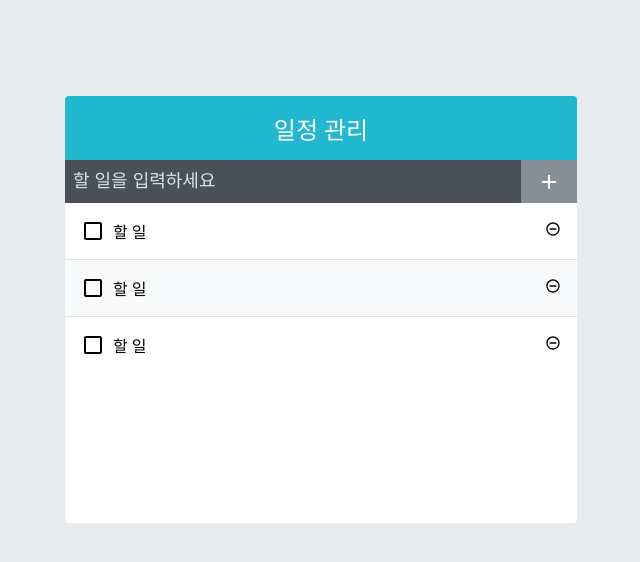
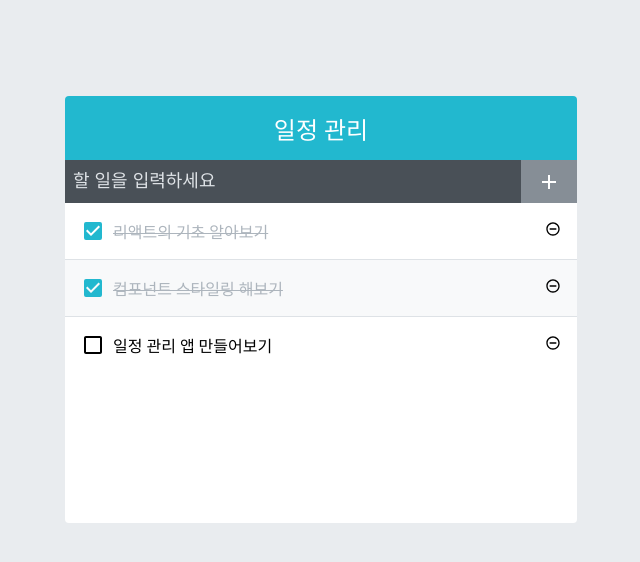
Before and after one commit to gmkim716/reactApp, a React (Create React App) app in the folder todo-app/: page / in a window 1280 px wide. Shown: the top 562 px of the page, without its empty margins (319-959 px from the left). Built offline with nearby package versions, Linux system fonts and the light colour scheme.

Commit message:
diff status depends on checked state

```diff
--- a/todo-app/src/App.js
+++ b/todo-app/src/App.js
@@ -1,15 +1,38 @@
 import logo from './logo.svg';
 import './App.css';
+
+// useState: 상태 정의
+import { useState } from 'react';
+
+// props
 import TodoTemplate from './components/TodoTemplate';
 import TodoInsert from './components/TodoInsert';
 import TodoList from './components/TodoList';
 
 const App = () => {
+  const [todos, setTodos] = useState([
+    {
+      id: 1,
+      text: '리액트의 기초 알아보기',
+      checked: true,
+    },
+    {
+      id: 2,
+      text: '컴포넌트 스타일링 해보기',
+      checked: true,
+    },
+    {
+      id: 3,
+      text: '일정 관리 앱 만들어보기',
+      checked: false,
+    },
+  ]);
+
   // <TodoTemplate> 태그로 감싸서 children 전달
   return (
     <TodoTemplate>
       <TodoInsert />
-      <TodoList />
+      <TodoList todos={todos} />
     </TodoTemplate>
   );
 };
--- a/todo-app/src/components/TodoInsert.scss
+++ b/todo-app/src/components/TodoInsert.scss
@@ -10,8 +10,8 @@
     font-size: 1.125rem;
     line-height: 1.5;
     color: white;
+    // &: 일반적으로 현재 요소를 가리킴, ::: {선택자}
     &::placeholder {
-      //
       color: #dee2e6;
     }
 
--- a/todo-app/src/components/TodoList.js
+++ b/todo-app/src/components/TodoList.js
@@ -1,12 +1,14 @@
 import TodoListItem from './TodoListItem';
 import './TodoList.scss';
 
-const TodoList = () => {
+const TodoList = ({ todos }) => {
+  // props된 todos 사용
   return (
     <div className="TodoList">
-      <TodoListItem />
-      <TodoListItem />
-      <TodoListItem />
+      {/* map을 사용해 컴포넌트로 변환할 때는 key props를 전달해야 함 */}
+      {todos.map((todo) => (
+        <TodoListItem todo={todo} key={todo.id} /> // key로 props된 todo의 id를 사용: 고유하기 때문
+      ))}
     </div>
   );
 };
--- a/todo-app/src/components/TodoListItem.js
+++ b/todo-app/src/components/TodoListItem.js
@@ -3,14 +3,18 @@
   MdCheckBox,
   MdRemoveCircleOutline,
 } from 'react-icons/md';
+import cn from 'classnames'; //
 import './TodoListItem.scss';
 
-const TodoListItem = () => {
+const TodoListItem = ({ todo }) => {
+  const { text, checked } = todo;
+
   return (
     <div className="TodoListItem">
-      <div className="checkbox">
-        <MdCheckBoxOutlineBlank />
-        <div className="text">할 일</div>
+      <div className={cn('checkbox', { checked })}>
+        {/* cheked 여부에 따른 삼항 연산자 */}
+        {checked ? <MdCheckBox /> : <MdCheckBoxOutlineBlank />}
+        <div className="text">{text}</div>
       </div>
       <div className="remove">
         <MdRemoveCircleOutline />
```
